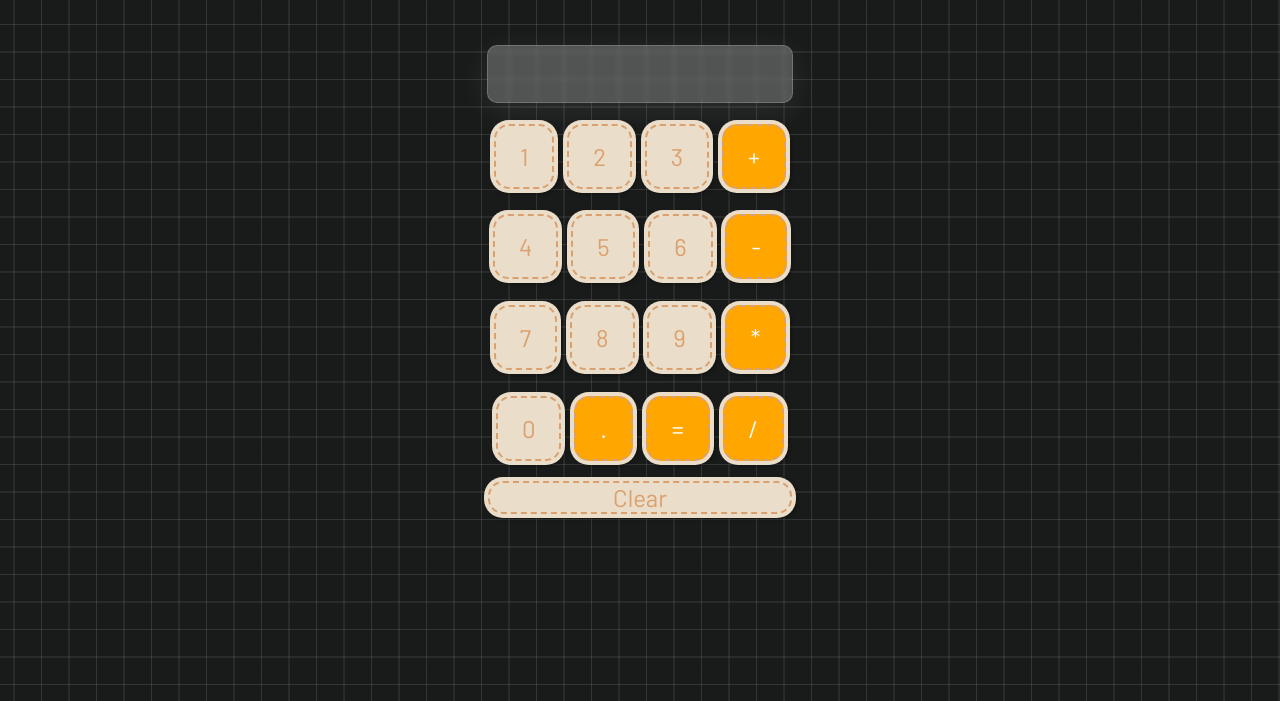
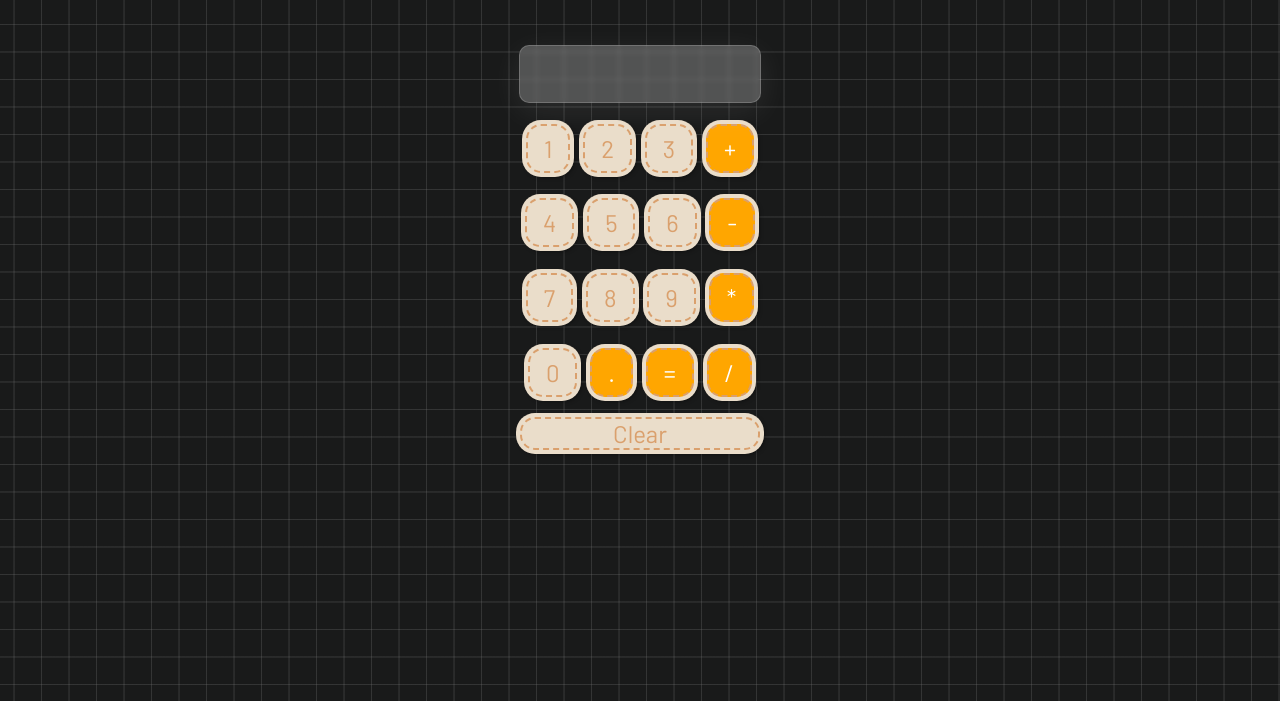
Before and after one commit to ahmadiftme8/Calc, a plain HTML site: page index.html in a window 1280 px wide. Shown: the part 99-800 px from the top of the page. Drawn offline with Linux system fonts and the light colour scheme; a web font is replaced by a local one.

Commit message:
Update calculator.css

```diff
--- a/calculator.css
+++ b/calculator.css
@@ -101,6 +101,8 @@ display: flex;
     align-items: center;
     gap: 1rem;
     flex-flow: column nowrap;
+    flex-wrap: nowrap;
+
     /* box-shadow: 0px 0px 60px rgba(0, 0, 0, 0.636); */
     margin: 0;
     padding: 0;
@@ -171,9 +173,9 @@ button{
     font-size: 1.5rem;
     outline: none;
   color: #DAA06D;
-  padding: 1rem;
-  padding-left: 1.5rem;
-  padding-right: 1.5rem;
+  padding: 0.5rem;
+  padding-left: 1rem;
+  padding-right: 1rem;
   border: 2px dashed #DAA06D;
   border-radius: 15px;
   background-color: #EADDCA;
```
